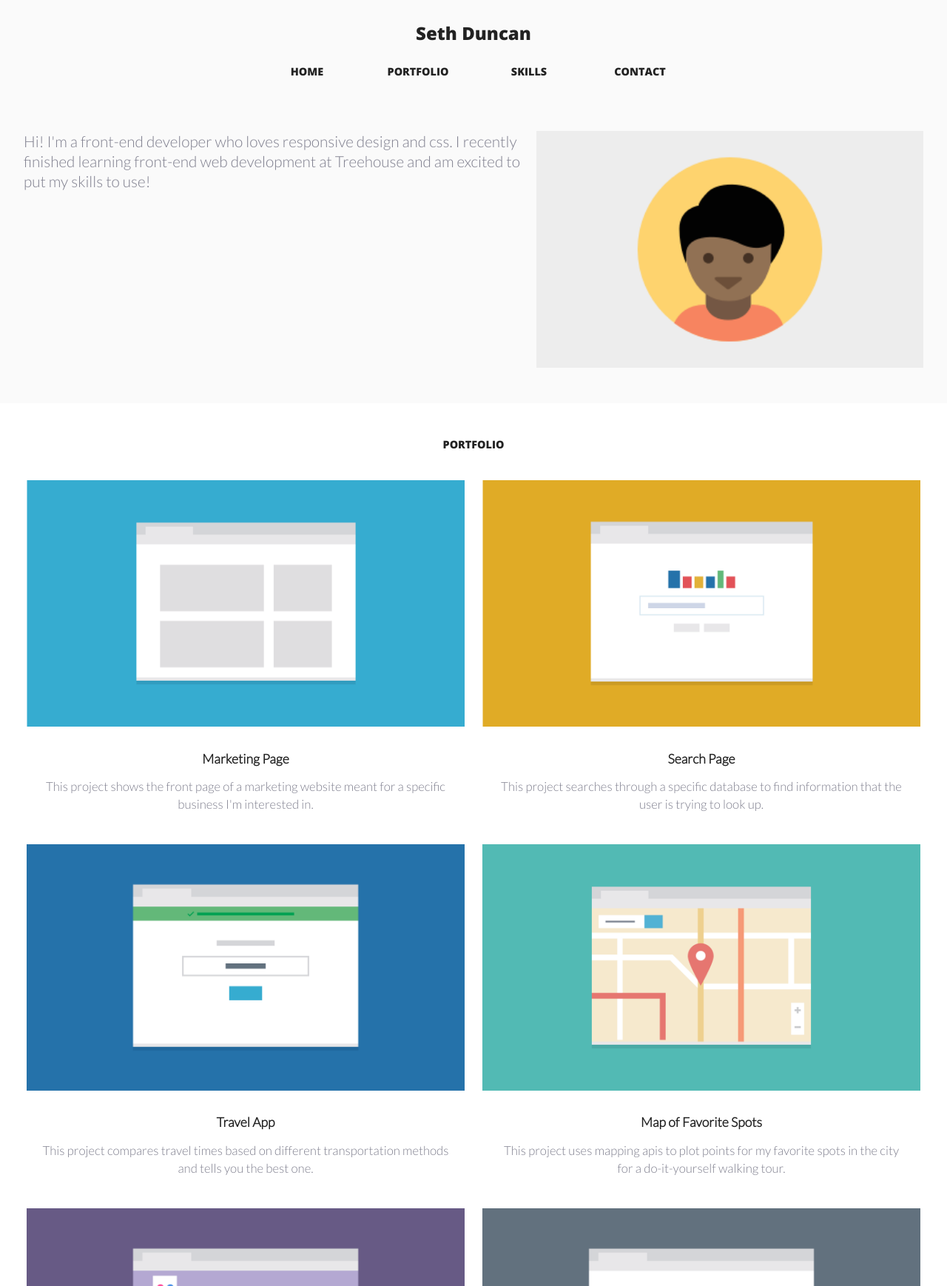
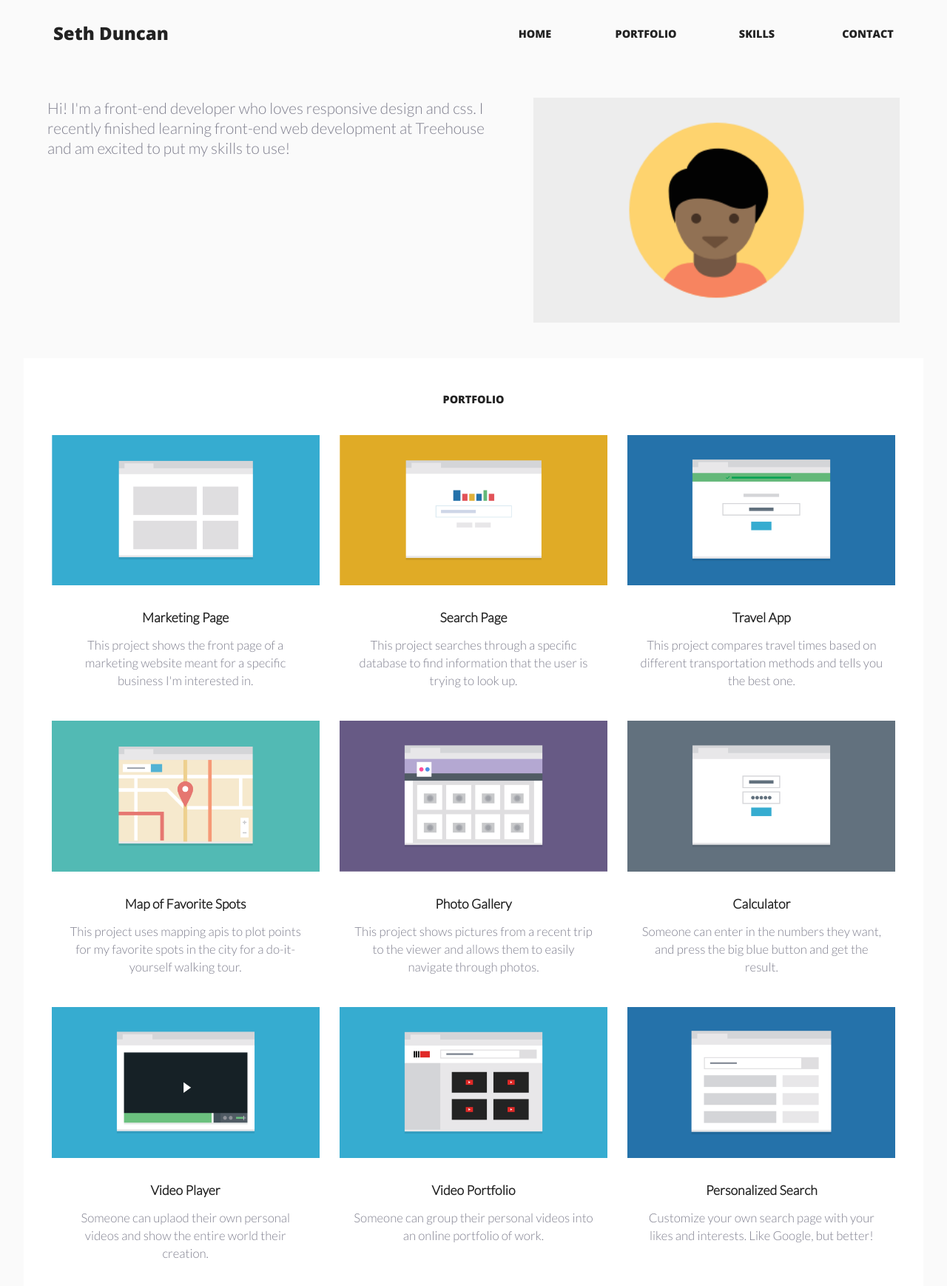
Before and after one commit to sethduncan/ResponsiveLayoutProject, a plain HTML site: page index.html in a window 1280 px wide. Shown: the part 20-1758 px from the top of the page at 74% size. Drawn offline with nearby package versions, Linux system fonts and the light colour scheme.

Commit message:
Desktop Styles

```diff
--- a/css/styles.css
+++ b/css/styles.css
@@ -81,7 +81,8 @@ img {
   width: 100%;
 }
 
-.main-nav a{
+.main-nav a,
+.secondary-nav a{
   display: block;
   padding: .5em;
 }
@@ -194,6 +195,8 @@ hr{
   Media Queries
 ==================================== */
 
+ /* ---- Tablet ---- */
+
 @media (min-width: 768px){
 
 
@@ -211,33 +214,35 @@ hr{
 
   .main-nav ul{
     width: 600px;
+    align-items: center;
     margin: auto;
   }
 
   .main-nav li{
     background-color: #FAFAFA;
+    margin: auto;
   }
 
-  .main-nav a{
-    display: block;
-    padding: .5em;
-  }
 
   .secondary-nav{
     display: flex;
     width: 50%;
-    justify-content:space-around;
+    justify-content: flex-end;
     text-transform: uppercase;
     font-size: .8em;
   }
 
+  .main-nav a{
+    margin: 1em 0 1em 0;
+  }
+
   .secondary-nav a{
-    display: block;
-    padding: 1em 2em;
+    margin: 1em 0 1em 4em;
+    padding: 1em 0 1em 0em;
   }
 
   .footer-nav{
-    margin-bottom: 4em;
+    margin: 0 4em 4em 4em;
   }
 
   .back{
@@ -292,7 +297,7 @@ hr{
   }
 
   hr{
-    margin-top: 4em
+    margin: 4em 4em 0 4em;
   }
 
   .clearfix::after {
@@ -301,3 +306,45 @@ hr{
     clear: both;
   }
 }
+
+/* ---- Desktop ---- */
+
+@media (min-width: 1024px){
+
+  /* ---- Navigation ---- */
+  .main-nav{
+    flex-direction: row;
+    justify-content: space-between;
+  }
+
+  .name{
+    margin-right: auto;
+  }
+
+  .main-nav ul{
+    margin-right: -1em;
+  }
+
+
+
+  /* ---- Layout Containers ---- */
+
+  .main-header,
+  .profile{
+    margin-left: 2em;
+    margin-right: 2em;
+  }
+
+  .portfolio{
+    margin-left: 2em;
+    margin-right: 2em;
+  }
+
+  /* ---- Page Elements ---- */
+  .profile-photo{
+    margin-left: 3em;
+  }
+  .item {
+    width: 31%;
+  }
+}
--- a/index.html
+++ b/index.html
@@ -69,15 +69,21 @@
           </div>
 
           <div class="item item-7">
-            <img src="images/portfolio-7.png" alt="Screenshot of Calculator">
+            <img src="images/portfolio-7.png" alt="Screenshot of Video Player">
             <h3>Video Player</h3>
             <p>Someone can uplaod their own personal videos and show the entire world their creation.</p>
           </div>
 
           <div class="item item-8">
-            <img src="images/portfolio-8.png" alt="Screenshot of Calculator">
+            <img src="images/portfolio-8.png" alt="Screenshot of Video Portfolio">
             <h3>Video Portfolio</h3>
             <p>Someone can group their personal videos into an online portfolio of work.</p>
+          </div>
+
+          <div class="item item-9">
+            <img src="images/portfolio-9.png" alt="Screenshot of Personalized Search">
+            <h3>Personalized Search</h3>
+            <p>Customize your own search page with your likes and interests. Like Google, but better!</p>
           </div>
 
         </div><!--/.portfolio-->
```
Lines whose indentation alone changed are shown as unchanged.
